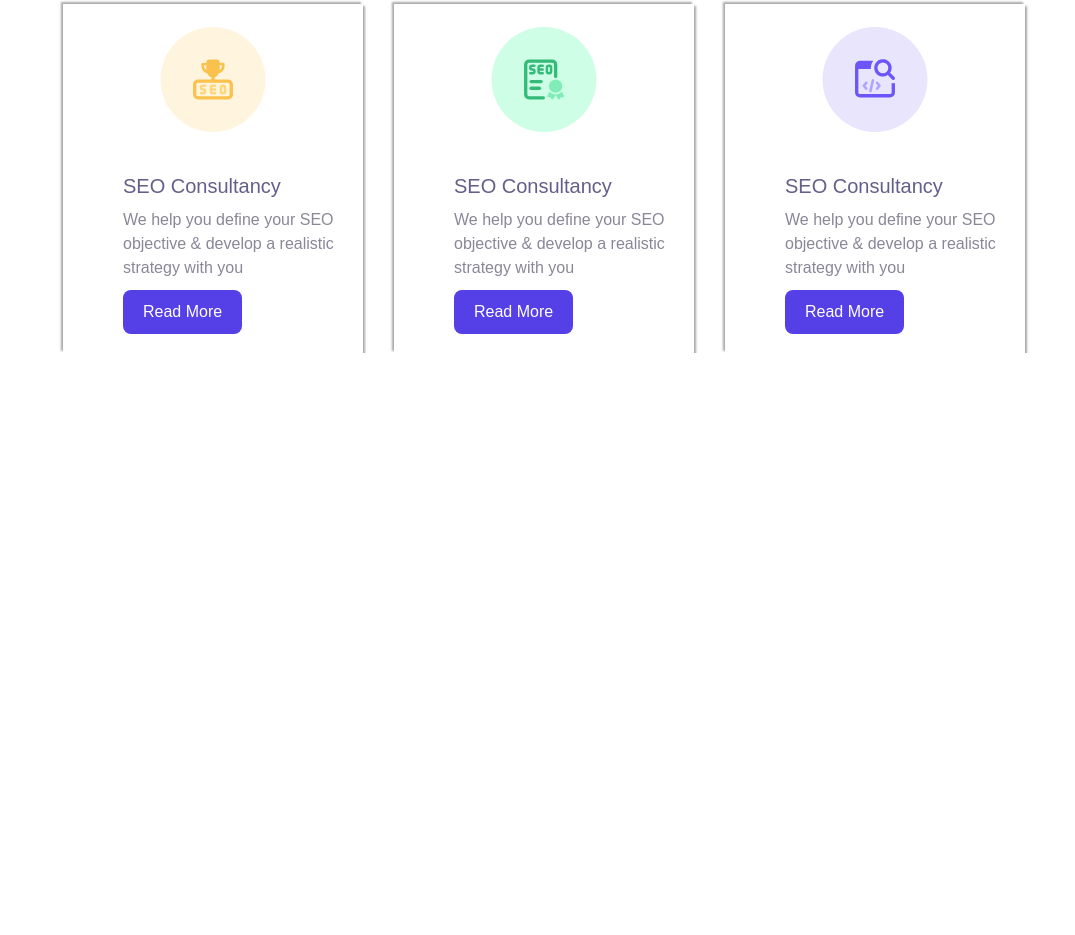
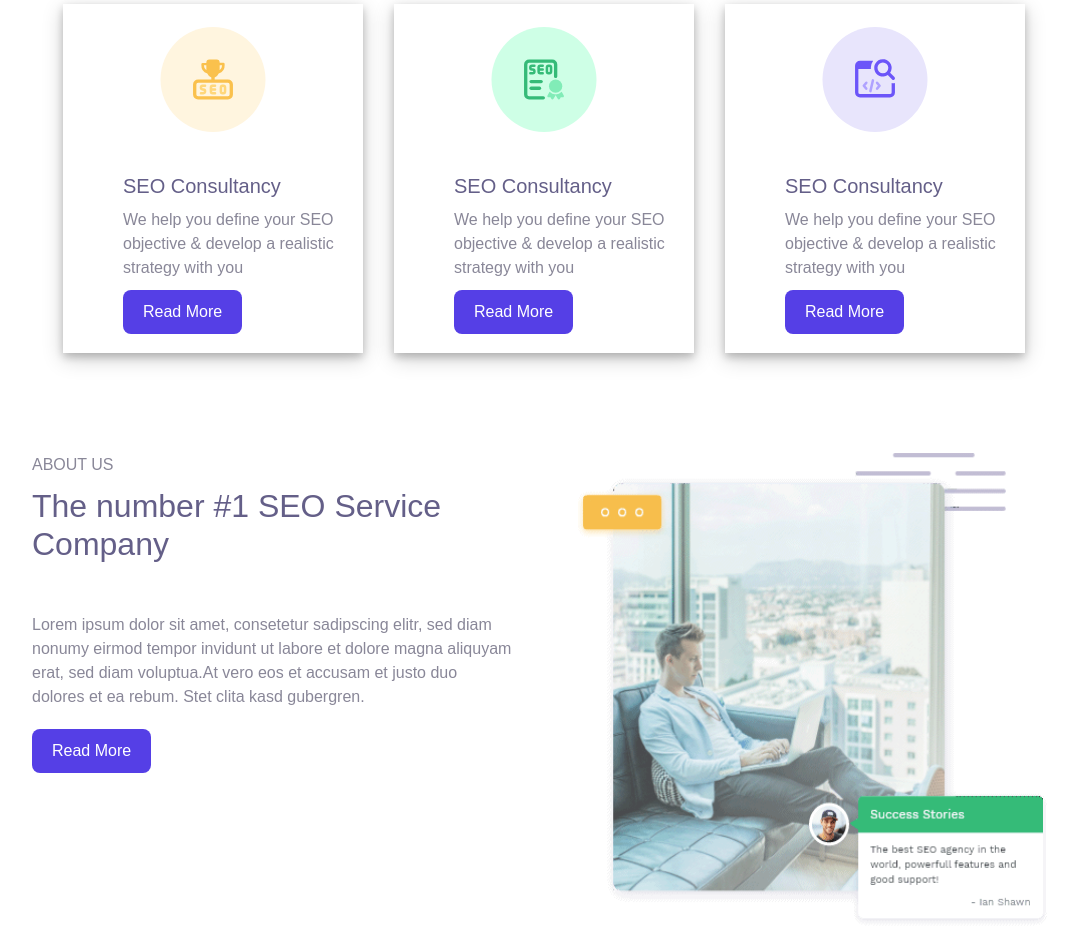
Before and after one commit to sijan-ui/SeoGram-Resposnsive, a plain HTML site: page index.html in a window 1280 px wide. Shown: the part 466-1401 px from the top of the page, without its empty margins (96-1171 px from the left). Before the commit the page ends 819 px from the top, so only its background shows below. Drawn offline with Linux system fonts and the light colour scheme.

Commit message:
about us section complete with media query

```diff
--- a/assect/css/style.css
+++ b/assect/css/style.css
@@ -128,7 +128,7 @@ a{
     flex-wrap: wrap;
 }
 .work-categorys-card{
-    box-shadow: 2px 2px 2px rgba(128, 128, 128, 0.681) , -2px -2px 2px rgba(128, 128, 128, 0.681);
+    box-shadow: 0 4px 8px 0 rgba(0, 0, 0, 0.2), 0 6px 20px 0 rgba(0, 0, 0, 0.19);
     width: 300px;
     height: 349px;
 }
@@ -166,8 +166,61 @@ a{
     line-height: 24px;
     font-weight: 400;
 }
+.work-categorys-card-content a:hover{
+    background-color: #645F88;
+}
 /* work category end  */
-
+/* about us section start  */
+.about-us{
+    width: 80%;
+    margin: 0px auto;
+    margin-top: 100px;
+}
+.about-us-content{
+    flex: 1 1 100%;
+    margin-right: 60px;
+}
+.about-us-content h2{
+    color: #898798;
+    font-size: 16px;
+    line-height: 24px;
+    font-weight: 500;
+}
+.about-us-content h1{
+    color: #645f88;
+    font-size: 32px;
+    line-height: 38px;
+    font-weight: 500;
+    margin-top: 10px;
+    margin-bottom: 50px;
+}
+.about-us-content p{
+    color: #898798;
+    font-size: 16px;
+    line-height: 24px;
+    font-weight: 400;
+    margin-bottom: 20px;
+}
+.about-us-content a{
+    padding: 10px 20px;
+    border-radius: 8px;
+    background-color: #553fe6;
+    color: white;
+    font-size: 16px;
+    line-height: 24px;
+    font-weight: 400;
+}
+.about-us-content a:hover{
+    background-color: #645F88;
+}
+.about-us-banner{
+    flex: 1 1 100%;
+}
+.about-us-banner img{
+    width: 478px;
+    height: 478px;
+}
+/* about us section end  */
 
 /* media query  */
 @media only screen and (max-width: 601px) {
@@ -178,6 +231,13 @@ a{
     .banner-content{
         width: 100%;
     }
+    .banner-image{
+        width: 100%;
+    }
+    .banner-image img{
+        width: 80%;
+        height: 80%;
+    }
     /* banner part start  */
     .work-categorys{
         margin-top: 50px;
@@ -185,5 +245,9 @@ a{
     .work-categorys-card{
         margin-bottom: 30px;
     }
+    /* about us section  */
+    .about-us{
+        display: block;
+    }
 
 }
--- a/index.html
+++ b/index.html
@@ -1,5 +1,6 @@
 <!DOCTYPE html>
 <html lang="en">
+
 <head>
     <meta charset="UTF-8">
     <meta http-equiv="X-UA-Compatible" content="IE=edge">
@@ -7,6 +8,7 @@
     <link rel="stylesheet" href="./assect/css/style.css">
     <title>SEOGRAM</title>
 </head>
+
 <body>
     <!-- navigration bar start  -->
     <nav>
@@ -34,10 +36,12 @@
                 <a class="work-font d-flex" href="#">
                     <span>Watch Video</span>
                     <div class="banner-icon">
-                        <svg xmlns="http://www.w3.org/2000/svg" width="25" height="25" fill="white" class="bi bi-play-circle" viewBox="0 0 16 16">
-                            <path d="M8 15A7 7 0 1 1 8 1a7 7 0 0 1 0 14zm0 1A8 8 0 1 0 8 0a8 8 0 0 0 0 16z"/>
-                            <path d="M6.271 5.055a.5.5 0 0 1 .52.038l3.5 2.5a.5.5 0 0 1 0 .814l-3.5 2.5A.5.5 0 0 1 6 10.5v-5a.5.5 0 0 1 .271-.445z"/>
-                          </svg>
+                        <svg xmlns="http://www.w3.org/2000/svg" width="25" height="25" fill="white"
+                            class="bi bi-play-circle" viewBox="0 0 16 16">
+                            <path d="M8 15A7 7 0 1 1 8 1a7 7 0 0 1 0 14zm0 1A8 8 0 1 0 8 0a8 8 0 0 0 0 16z" />
+                            <path
+                                d="M6.271 5.055a.5.5 0 0 1 .52.038l3.5 2.5a.5.5 0 0 1 0 .814l-3.5 2.5A.5.5 0 0 1 6 10.5v-5a.5.5 0 0 1 .271-.445z" />
+                        </svg>
                     </div>
                 </a>
             </div>
@@ -57,7 +61,8 @@
                 </div>
                 <div class="work-categorys-card-content">
                     <h1 class="work-font">SEO Consultancy</h1>
-                    <p class="work-font">We help you define your SEO objective & develop a realistic strategy with you</p>
+                    <p class="work-font">We help you define your SEO objective & develop a realistic strategy with you
+                    </p>
                     <a class="work-font" href="#">Read More</a>
                 </div>
             </div>
@@ -67,7 +72,8 @@
                 </div>
                 <div class="work-categorys-card-content">
                     <h1 class="work-font">SEO Consultancy</h1>
-                    <p class="work-font">We help you define your SEO objective & develop a realistic strategy with you</p>
+                    <p class="work-font">We help you define your SEO objective & develop a realistic strategy with you
+                    </p>
                     <a class="work-font" href="#">Read More</a>
                 </div>
             </div>
@@ -77,13 +83,28 @@
                 </div>
                 <div class="work-categorys-card-content">
                     <h1 class="work-font">SEO Consultancy</h1>
-                    <p class="work-font">We help you define your SEO objective & develop a realistic strategy with you</p>
+                    <p class="work-font">We help you define your SEO objective & develop a realistic strategy with you
+                    </p>
                     <a class="work-font" href="#">Read More</a>
                 </div>
             </div>
         </section>
         <!-- work category end  -->
+        <!-- about us section start  -->
+        <section class="about-us d-flex">
+            <div class="about-us-content">
+                <h2 class="work-font">ABOUT US</h2>
+                <h1 class="work-font">The number #1 SEO Service <br> Company</h1>
+                <p class="work-font">Lorem ipsum dolor sit amet, consetetur sadipscing elitr, sed diam nonumy eirmod tempor invidunt ut labore et dolore magna aliquyam erat, sed diam voluptua.At vero eos et accusam et justo duo dolores et ea rebum. Stet clita kasd gubergren.</p>
+                <a class="work-font" href="#">Read More</a>
+            </div>
+            <div class="about-us-banner">
+                <img src="./assect/photos/about/about_frame.png" alt="">
+            </div>
+        </section>
+        <!-- about us section end  -->
     </main>
     <!-- main part end -->
 </body>
+
 </html>
```
Also changed, not shown: assect/photos/about/about_frame.png (added).
